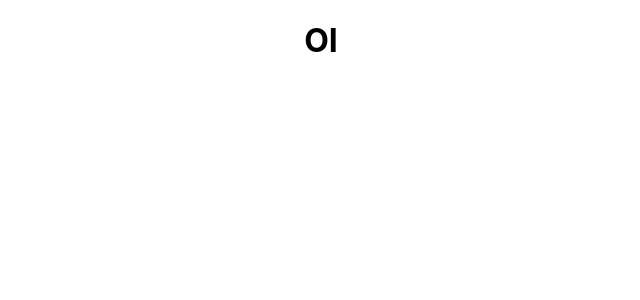
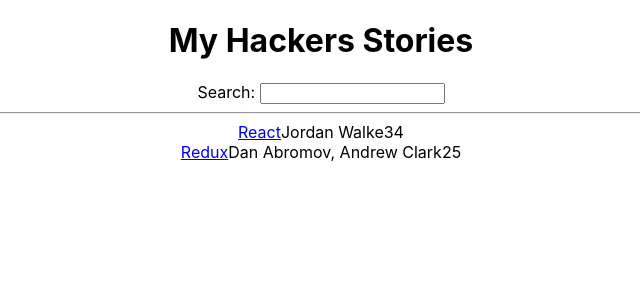
Before and after one commit to eu-waliston/React, a React (Create React App) app in the folder hacker-stories/: page / in a window 1280 px wide. Shown: the top 300 px of the page, without its empty margins (319-959 px from the left). Built offline with nearby package versions, Linux system fonts and the light colour scheme.

Commit message:
Rendering a List of elements

```diff
--- a/hacker-stories/src/App.js
+++ b/hacker-stories/src/App.js
@@ -1,10 +1,52 @@
+import React from "react";
+import "./App.css";
 
-import './App.css';
+
+const list = [
+  {
+    title: 'React',
+    url: "https://reactjs.org",
+    author: 'Jordan Walke',
+    num_comments: 3,
+    points: 4,
+    objectID: 0,
+  },
+  {
+    title: 'Redux',
+    url: "https://redux.js.org",
+    author: 'Dan Abromov, Andrew Clark',
+    num_comments: 2,
+    points: 5,
+    objectID: 1,
+  },
+]
 
 function App() {
+
   return (
     <div className="App">
-      <h1>OI</h1>
+      <h1>
+        My Hackers Stories
+      </h1>
+
+      <label htmlFor="search">Search: </label>
+      <input id="search" type="text" />
+
+      <hr />
+
+      {list.map(function(item) {
+        return (
+          <div key={item.objectID}>
+            <span>
+              <a href={item.url} >{item.title}</a>
+            </span>
+
+            <span>{item.author}</span>
+            <span>{item.num_comments}</span>
+            <span>{item.points}</span>
+          </div>
+        )
+      })}
     </div>
   );
 }
```
